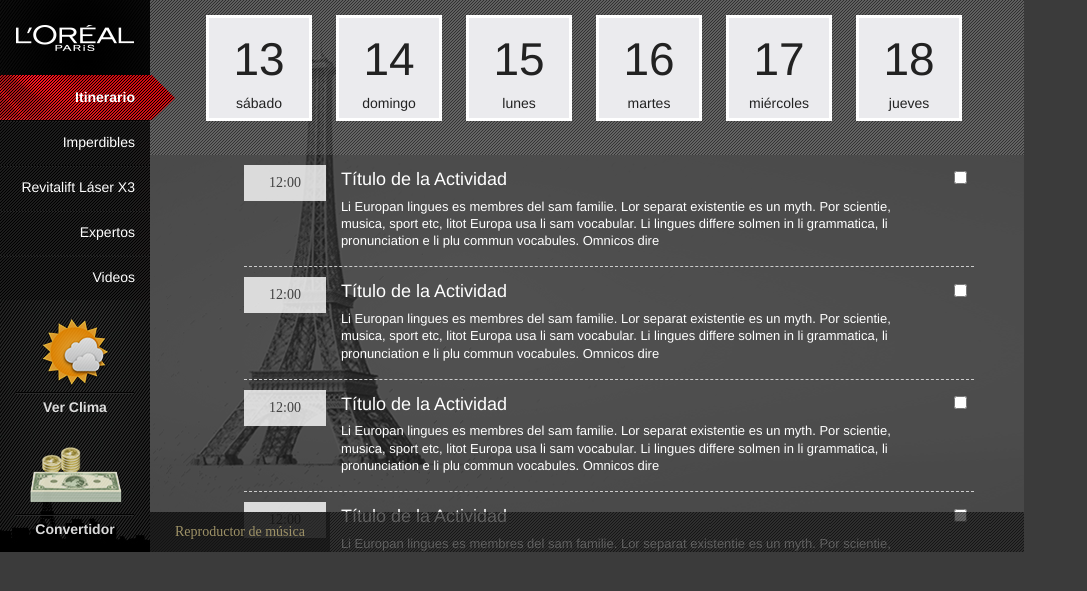
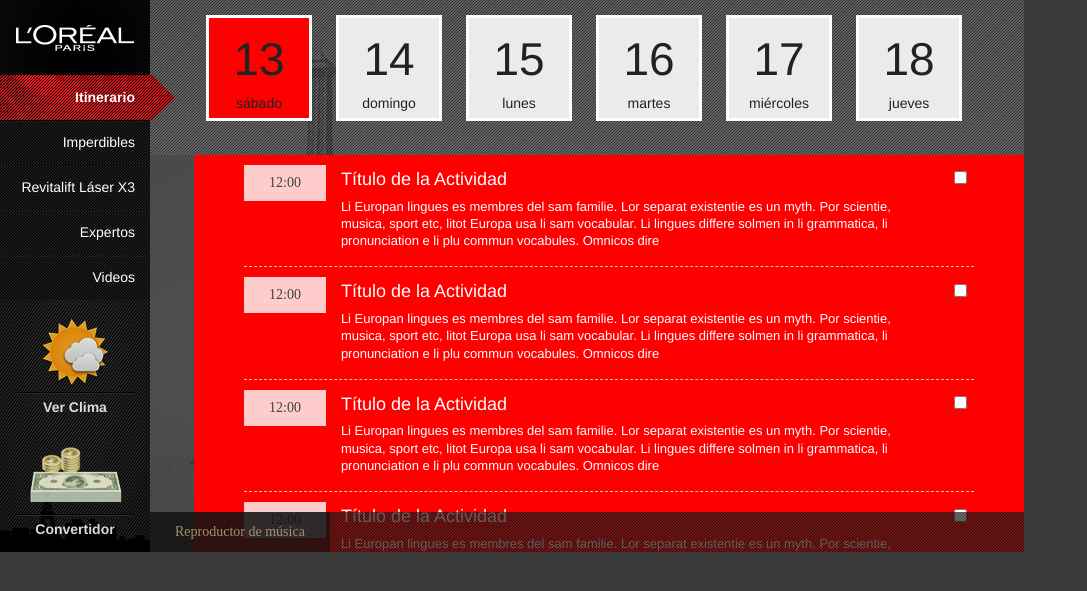
Before and after one commit to PiratesInc/lorea, a PHP site: page / in a window 1280 px wide, after a click on "Itinerario". Shown: the top 591 px of the page, without its empty margins (0-1087 px from the left). Run offline with PHP 8.4, Linux system fonts and the light colour scheme; some web fonts are replaced; grey boxes are pictures that could not be loaded.

Commit message:
test ACTIVE*

```diff
--- a/css/main.css
+++ b/css/main.css
@@ -256,3 +256,5 @@
 		margin: 0;
 		color: #9e9267;
 	}
+
+.flex-active-slide { background:red !important; }
```
